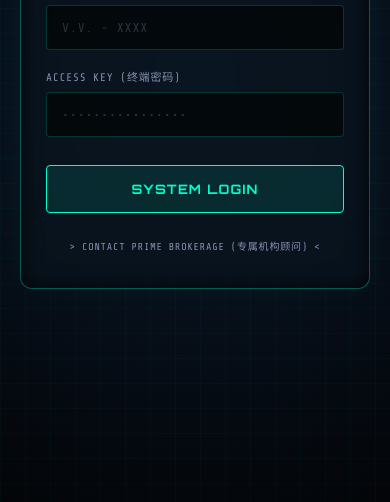
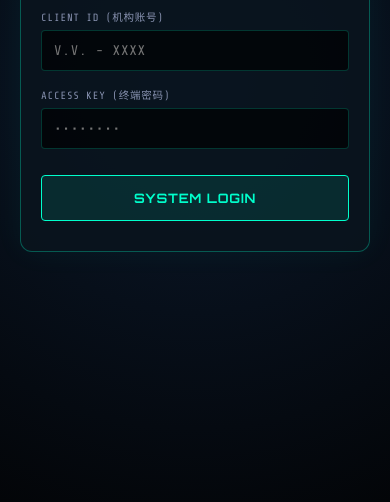
Before and after one commit to VoidVision888/VoidVision, a plain HTML site: page mobile_client_login.html in a window 390 px wide. Shown: the part 342-844 px from the top of the page. Drawn offline with nearby package versions, Linux system fonts and the light colour scheme.

Commit message:
Update mobile_client_login.html

```diff
--- a/mobile_client_login.html
+++ b/mobile_client_login.html
@@ -3,100 +3,51 @@
 <head>
     <meta charset="UTF-8">
     <meta name="viewport" content="width=device-width, initial-scale=1.0, maximum-scale=1.0, user-scalable=no">
-    <title>VoidVision - Mobile Portal</title>
+    <title>VoidVision - Mobile Client Login</title>
     <link rel="preconnect" href="https://fonts.googleapis.com">
     <link rel="preconnect" href="https://fonts.gstatic.com" crossorigin>
     <link href="https://fonts.googleapis.com/css2?family=Orbitron:wght@500;700;900&family=Rajdhani:wght@500;600;700&family=Share+Tech+Mono&display=swap" rel="stylesheet">
     <style>
         * { box-sizing: border-box; margin: 0; padding: 0; font-family: 'Rajdhani', 'Share Tech Mono', sans-serif !important; letter-spacing: 0.8px; -webkit-tap-highlight-color: transparent; }
-        body {
-            background-color: #030508; color: #00ffcc; min-height: 100vh;
-            display: flex; justify-content: center; align-items: center;
-            background: radial-gradient(circle at center, #0b192c 0%, #030508 100%);
-            overflow: hidden; position: relative; padding: 20px;
-        }
-        .grid-bg {
-            position: absolute; top: 0; left: 0; width: 100%; height: 100%;
-            background-image:
-                linear-gradient(rgba(0, 255, 204, 0.05) 1px, transparent 1px),
-                linear-gradient(90deg, rgba(0, 255, 204, 0.05) 1px, transparent 1px);
-            background-size: 25px 25px; z-index: 0; opacity: 0.5;
-        }
-        .auth-container {
-            width: 100%; max-width: 400px; background: rgba(10, 20, 30, 0.75);
-            border: 1px solid rgba(0, 255, 204, 0.3); border-radius: 12px;
-            padding: 35px 25px; backdrop-filter: blur(15px);
-            box-shadow: 0 0 30px rgba(0, 255, 204, 0.05), inset 0 0 20px rgba(0,0,0,0.8);
-            z-index: 10; position: relative;
-        }
+        body { background-color: #030508; color: #00ffcc; min-height: 100vh; display: flex; justify-content: center; align-items: center; background: radial-gradient(circle at center, #0b192c 0%, #030508 100%); padding: 20px; }
+        .auth-container { width: 100%; max-width: 380px; background: rgba(10, 20, 30, 0.85); border: 1px solid rgba(0, 255, 204, 0.3); border-radius: 12px; padding: 30px 20px; box-shadow: 0 0 30px rgba(0, 255, 204, 0.05); }
         .logo-box { text-align: center; margin-bottom: 25px; }
-        .logo { font-family: 'Orbitron', sans-serif !important; font-weight: 900; font-size: 22px; color: #fff; text-shadow: 0 0 15px #00ffcc; letter-spacing: 1.5px; }
-        .sub-logo { font-family: 'Share Tech Mono', monospace !important; font-size: 10px; color: #8892b0; margin-top: 6px; text-transform: uppercase; }
-
-        .input-group { margin-bottom: 18px; }
-        .input-label { font-family: 'Share Tech Mono', monospace !important; font-size: 11px; color: #8892b0; margin-bottom: 8px; display: block; text-transform: uppercase; }
-        .cyber-input {
-            width: 100%; background: rgba(3, 5, 8, 0.8); border: 1px solid rgba(0, 255, 204, 0.2);
-            padding: 14px 15px; color: #00ffcc; font-size: 13px; border-radius: 4px;
-            outline: none; transition: all 0.3s; font-family: 'Share Tech Mono', monospace !important;
-        }
-        .cyber-input:focus { border-color: #00ffcc; box-shadow: 0 0 10px rgba(0,255,204,0.2); }
-        .cyber-input::placeholder { color: rgba(136, 146, 176, 0.3); }
-
-        .auth-btn {
-            width: 100%; background: rgba(0, 255, 204, 0.1); border: 1px solid #00ffcc;
-            color: #00ffcc; padding: 15px; font-size: 13px; font-weight: bold;
-            font-family: 'Orbitron', sans-serif !important; letter-spacing: 1.2px;
-            cursor: pointer; transition: all 0.3s; border-radius: 4px; margin-top: 10px;
-        }
-        .auth-btn:active { background: #00ffcc; color: #030508; box-shadow: 0 0 15px #00ffcc; }
-
-        .broker-link {
-            display: block; text-align: center; margin-top: 25px; font-size: 10px; color: #8892b0;
-            text-decoration: none; font-family: 'Share Tech Mono', monospace !important;
-            transition: color 0.3s;
-        }
-        .broker-link:active { color: #00ffcc; text-shadow: 0 0 8px rgba(0,255,204,0.5); }
+        .logo { font-family: 'Orbitron', sans-serif !important; font-weight: 900; font-size: 20px; color: #fff; text-shadow: 0 0 15px #00ffcc; }
+        .sub-logo { font-family: 'Share Tech Mono', monospace !important; font-size: 10px; color: #8892b0; margin-top: 4px; text-transform: uppercase; }
+        .input-group { margin-bottom: 16px; }
+        .input-label { font-family: 'Share Tech Mono', monospace !important; font-size: 10.5px; color: #8892b0; margin-bottom: 6px; display: block; text-transform: uppercase; }
+        .cyber-input { width: 100%; background: rgba(3, 5, 8, 0.9); border: 1px solid rgba(0, 255, 204, 0.2); padding: 12px; color: #00ffcc; font-size: 14px; border-radius: 4px; outline: none; font-family: 'Share Tech Mono', monospace !important; }
+        .auth-btn { width: 100%; background: rgba(0, 255, 204, 0.1); border: 1px solid #00ffcc; color: #00ffcc; padding: 14px; font-size: 13px; font-weight: bold; font-family: 'Orbitron', sans-serif !important; cursor: pointer; border-radius: 4px; margin-top: 10px; }
     </style>
 </head>
 <body>
-    <div class="grid-bg"></div>
     <div class="auth-container">
         <div class="logo-box">
             <div class="logo">VOIDVISION</div>
-            <div class="sub-logo">Institutional Quant Terminal // 机构版</div>
+            <div class="sub-logo">Mobile Quant Terminal // 移动端</div>
         </div>
-
         <div class="input-group">
             <label class="input-label">CLIENT ID (机构账号)</label>
-            <input type="text" class="cyber-input" placeholder="V.V. - XXXX" autocomplete="off">
+            <input type="text" class="cyber-input" placeholder="V.V. - XXXX">
         </div>
-
         <div class="input-group">
             <label class="input-label">ACCESS KEY (终端密码)</label>
-            <input type="password" class="cyber-input" placeholder="••••••••••••••••" autocomplete="off">
+            <input type="password" class="cyber-input" placeholder="••••••••">
         </div>
-
         <button class="auth-btn" id="loginBtn" onclick="simulateLogin()">SYSTEM LOGIN</button>
-
-        <a href="#" class="broker-link">> CONTACT PRIME BROKERAGE (专属机构顾问) <</a>
     </div>
-
     <script>
         function simulateLogin() {
             const btn = document.getElementById('loginBtn');
             btn.innerText = "AUTHENTICATING...";
-            btn.style.borderColor = "#00ff66";
             btn.style.color = "#00ff66";
-
             setTimeout(() => {
                 btn.innerText = "ACCESS GRANTED";
                 btn.style.background = "#00ffcc";
                 btn.style.color = "#030508";
-
-                // 已经打通！手机端登录成功后自动跳转到手机版的API鉴权页
+                // 手机端登录成功后跳转到手机端鉴权页
                 window.location.href = 'mobile_api_auth.html';
-            }, 1500);
+            }, 1200);
         }
     </script>
 </body>
```
